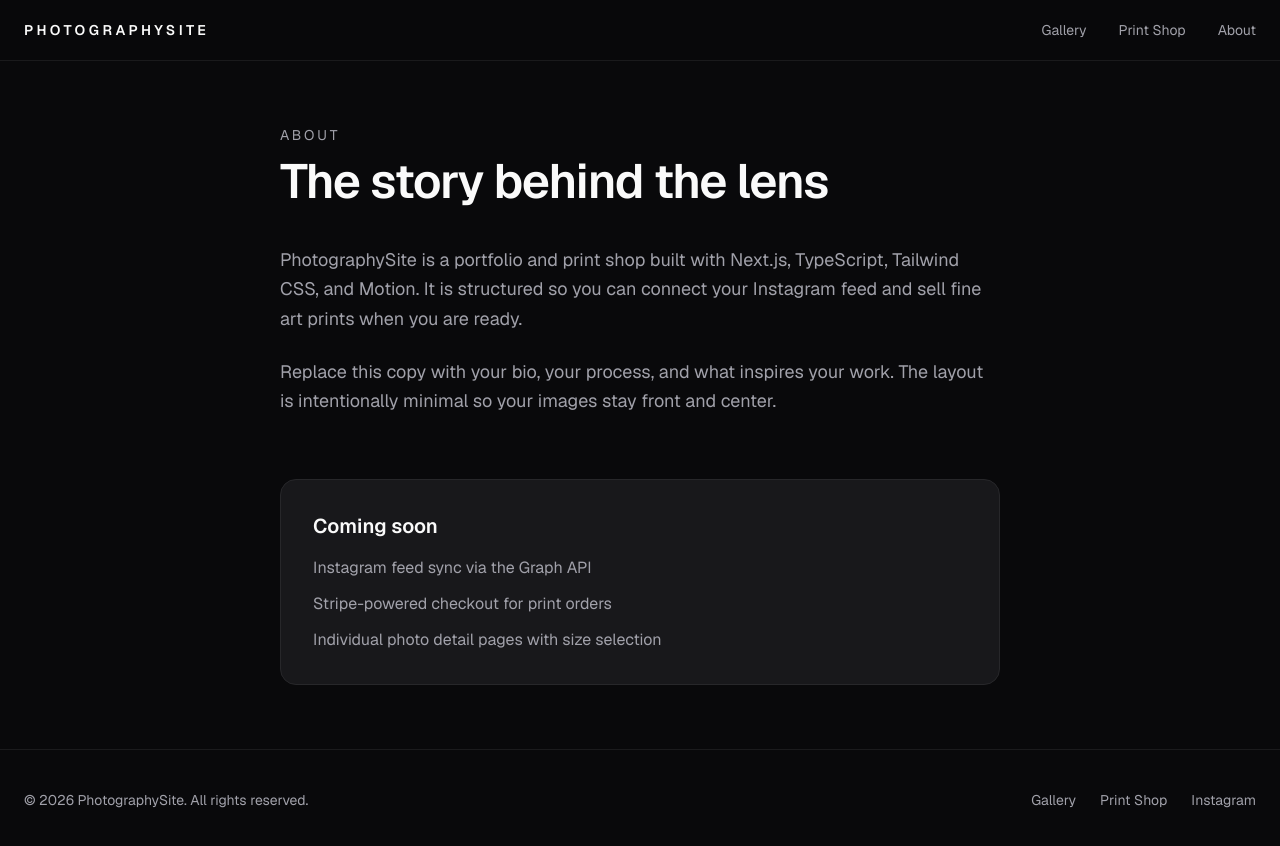
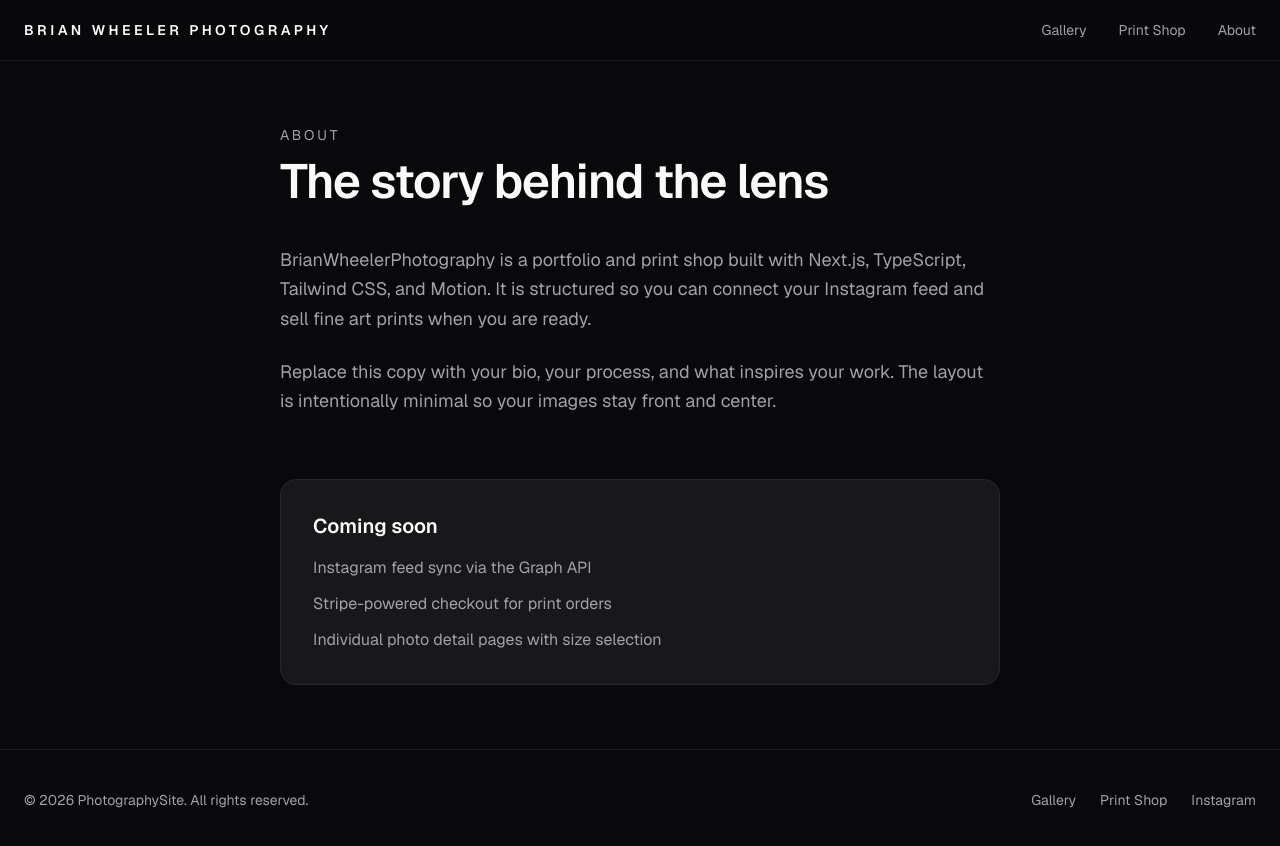
Before and after one commit to bWheeler1977/photography-website, a Next.js app: page /about in a window 1280 px wide. Shown: the top 846 px of the page. Built offline with nearby package versions, Linux system fonts and the light colour scheme.

Commit message:
Wording updates

```diff
--- a/src/components/about/AboutContent.tsx
+++ b/src/components/about/AboutContent.tsx
@@ -23,7 +23,7 @@ export function AboutContent() {
         transition={{ duration: 0.6, delay: 0.15 }}
       >
         <p>
-          PhotographySite is a portfolio and print shop built with Next.js,
+          BrianWheelerPhotography is a portfolio and print shop built with Next.js,
           TypeScript, Tailwind CSS, and Motion. It is structured so you can
           connect your Instagram feed and sell fine art prints when you are
           ready.
--- a/src/components/layout/SiteHeader.tsx
+++ b/src/components/layout/SiteHeader.tsx
@@ -11,7 +11,7 @@ export function SiteHeader() {
     <header className="sticky top-0 z-50 border-b border-border/60 bg-background/80 backdrop-blur-md">
       <div className="mx-auto flex max-w-7xl items-center justify-between px-6 py-5">
         <Link href="/" className="text-sm font-semibold uppercase tracking-[0.25em]">
-          PhotographySite
+          Brian Wheeler Photography
         </Link>
         <nav className="flex items-center gap-8">
           {navLinks.map((link) => (
```
